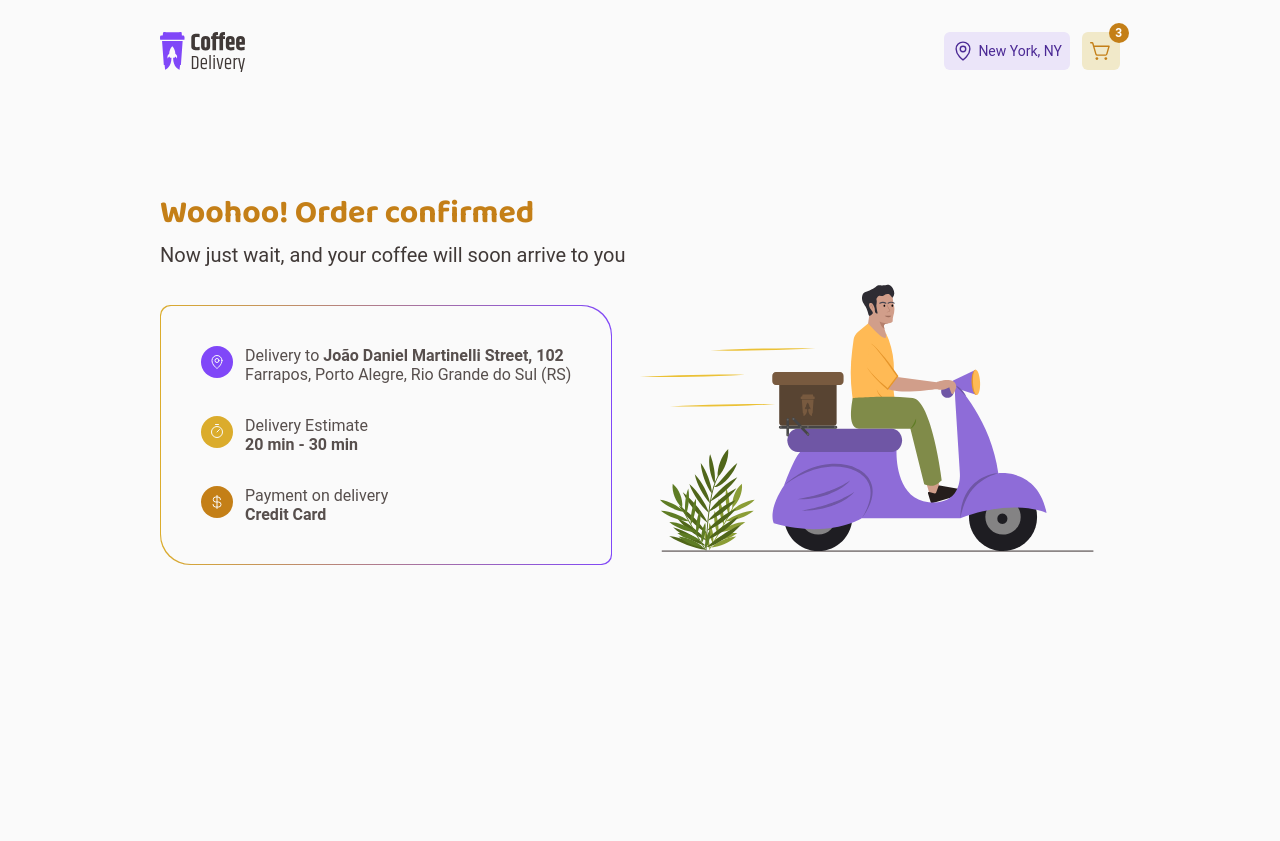
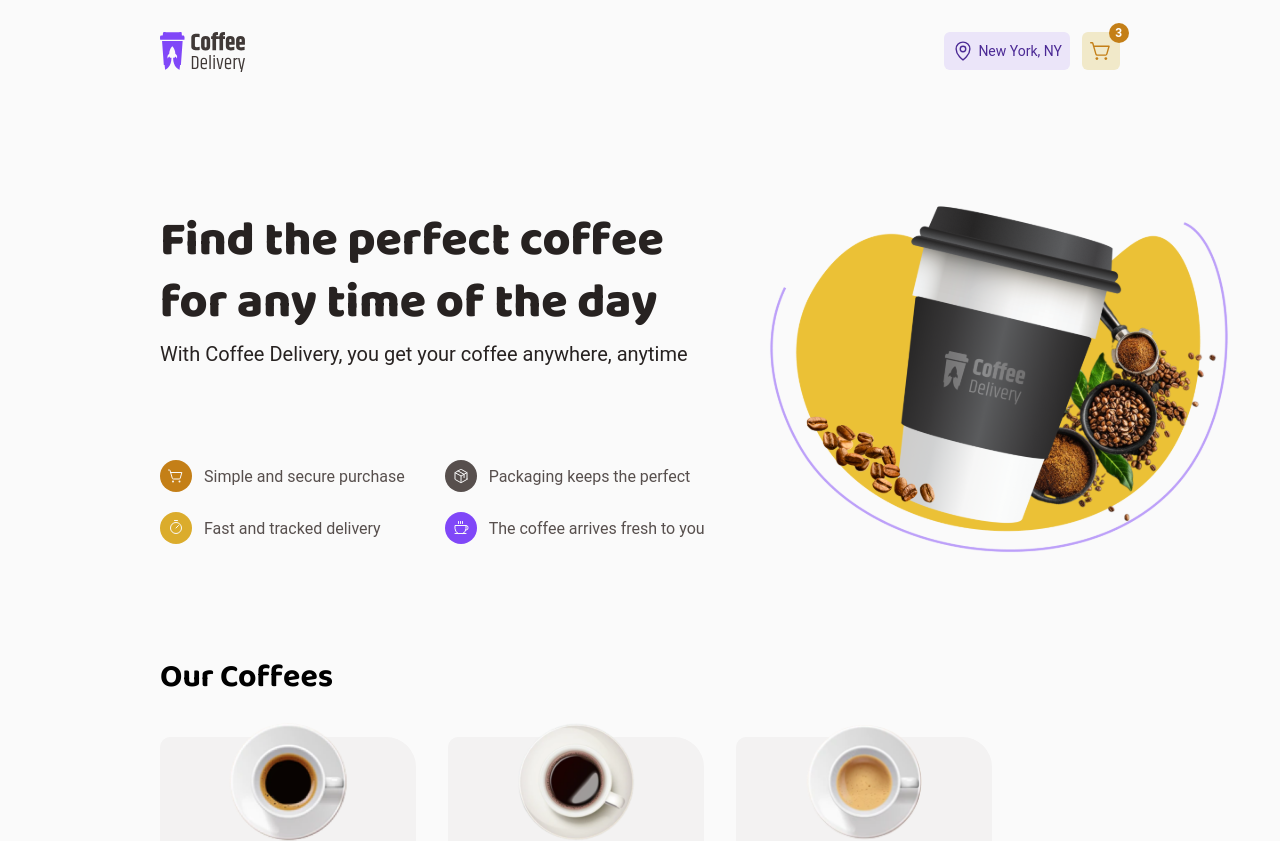
Before and after one commit to martahil/CoffeeDeliveryChallenge02, a React (Vite) app: page / in a window 1280 px wide. Shown: the top 841 px of the page. Before the commit the page ends 800 px from the top, so only its background shows below. Built offline with nearby package versions, Linux system fonts and the light colour scheme; a web font is replaced by a local one.

Commit message:
Rename SVG files to lowercase

```diff
--- a/src/App.tsx
+++ b/src/App.tsx
@@ -12,12 +12,13 @@ function App() {
   return (
     <ThemeProvider theme={defaultTheme}>
       <LogoHeader />
-      {/* <SummaryHeader />
-      <CoffeeList /> */}
+
+      <SummaryHeader />
+      <CoffeeList />
 
       {/* <Checkout /> */}
 
-      <OrderConfirmed />
+      {/* <OrderConfirmed /> */}
 
       <GlobalStyle />
     </ThemeProvider>
--- a/src/Headers/LogoHeader/index.tsx
+++ b/src/Headers/LogoHeader/index.tsx
@@ -1,5 +1,5 @@
 import { LeftLogo, LogoHeaderContainer, Location, City, ShoppingCartSimpleIcon, CartWrapper, CartCounter } from './styles'
-import logo from '../../assets/Logo.svg'
+import logo from '../../assets/logo.svg'
 import { MapPin } from 'phosphor-react'
 
 export function LogoHeader() {
--- a/src/Headers/SummaryHeader/index.tsx
+++ b/src/Headers/SummaryHeader/index.tsx
@@ -1,5 +1,5 @@
 import { CartWrapper, CoffeeIcon, CoffeeImg, CoffeeItem, CoffeeWrapper, FeaturesSection, HighlightsSection, PackageIcon, PackageItem, PackageWrapper, ShoppingCartItem, ShoppingCartSimpleIcon, Subtitle, SummaryHeaderContainer, TimerIcon, TimerItem, TimerWrapper, Title, TitleAndSubtitle } from "./styles";
-import coffee from '../../assets/Coffee.svg'
+import coffee from '../../assets/coffee.svg'
 
 export function SummaryHeader() {
   return (
```
